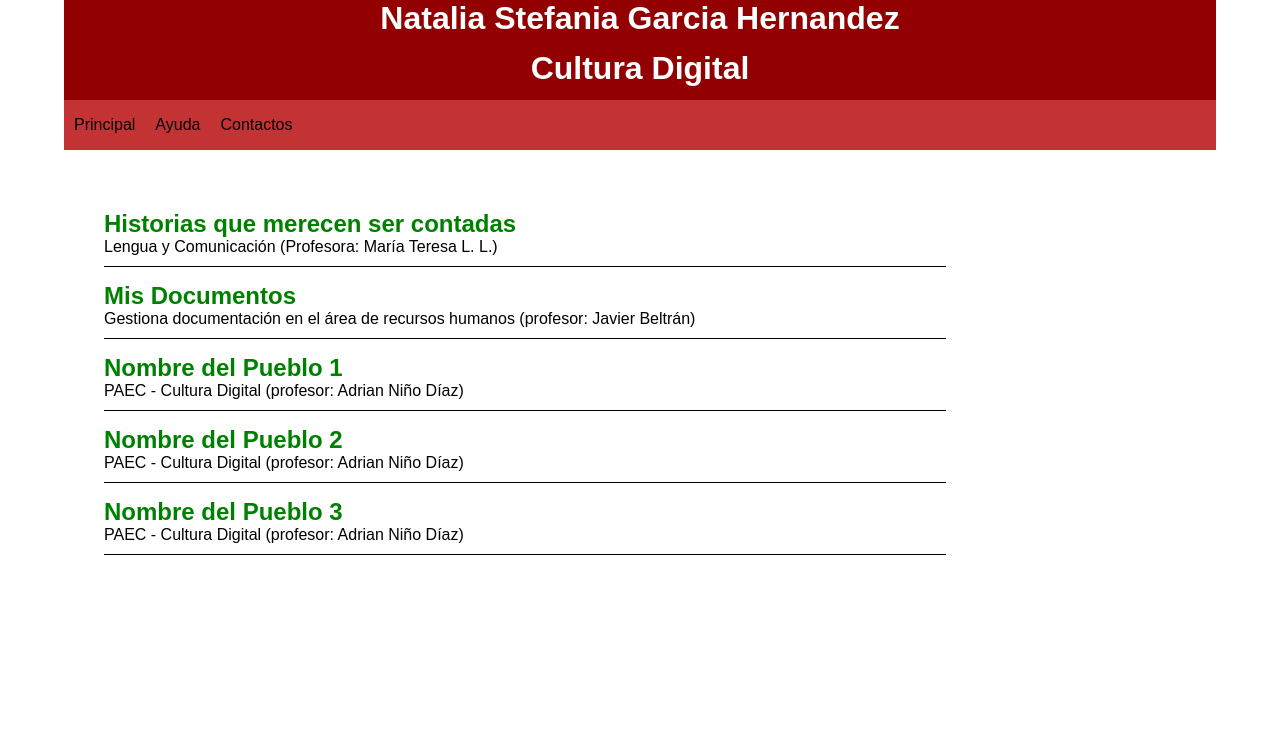
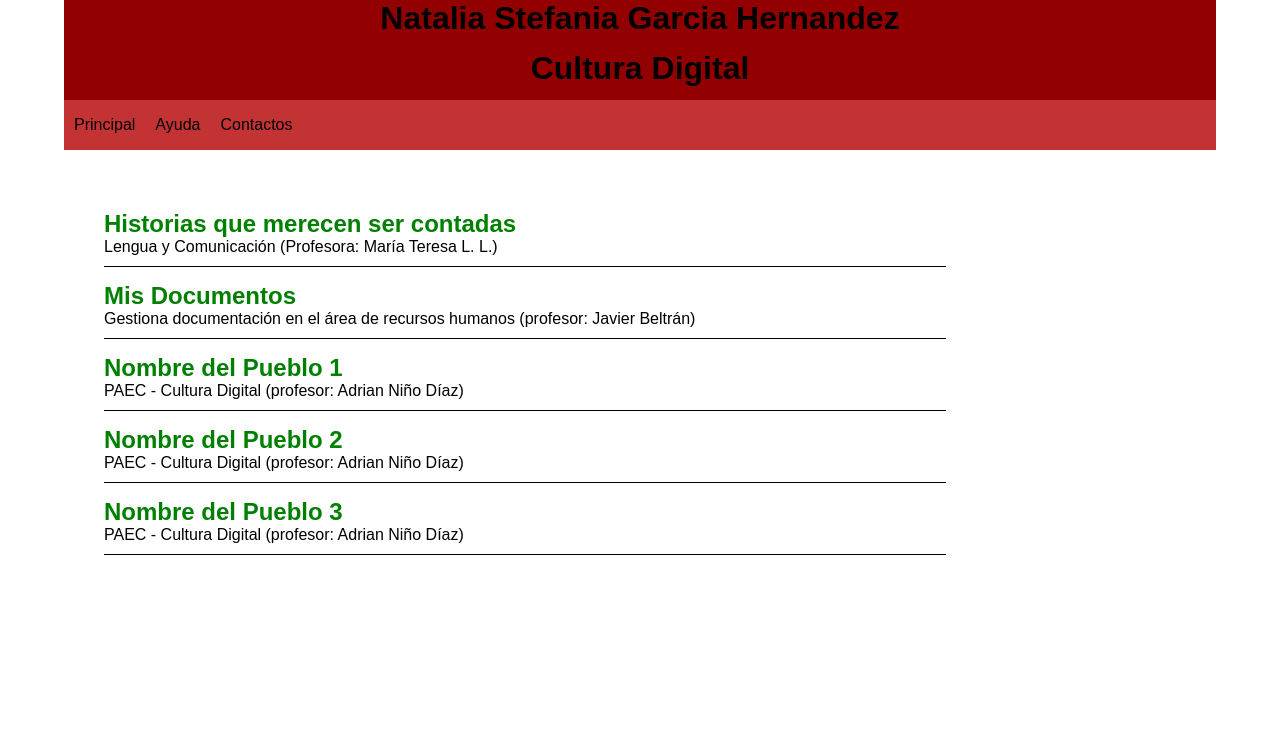
Before and after one commit to slipknot-alt/NATY, a plain HTML site: page index.html in a window 1280 px wide. Shown: the top 733 px of the page. Drawn offline with Linux system fonts and the light colour scheme.

Commit message:
Update estilos.css

```diff
--- a/estilos.css
+++ b/estilos.css
@@ -16,7 +16,7 @@ header h1{
     width: 100%;
     text-align: center;
 
-    color: #ffffff;
+    color: ##000000;
 
     font-zise:50px;
 }
```
